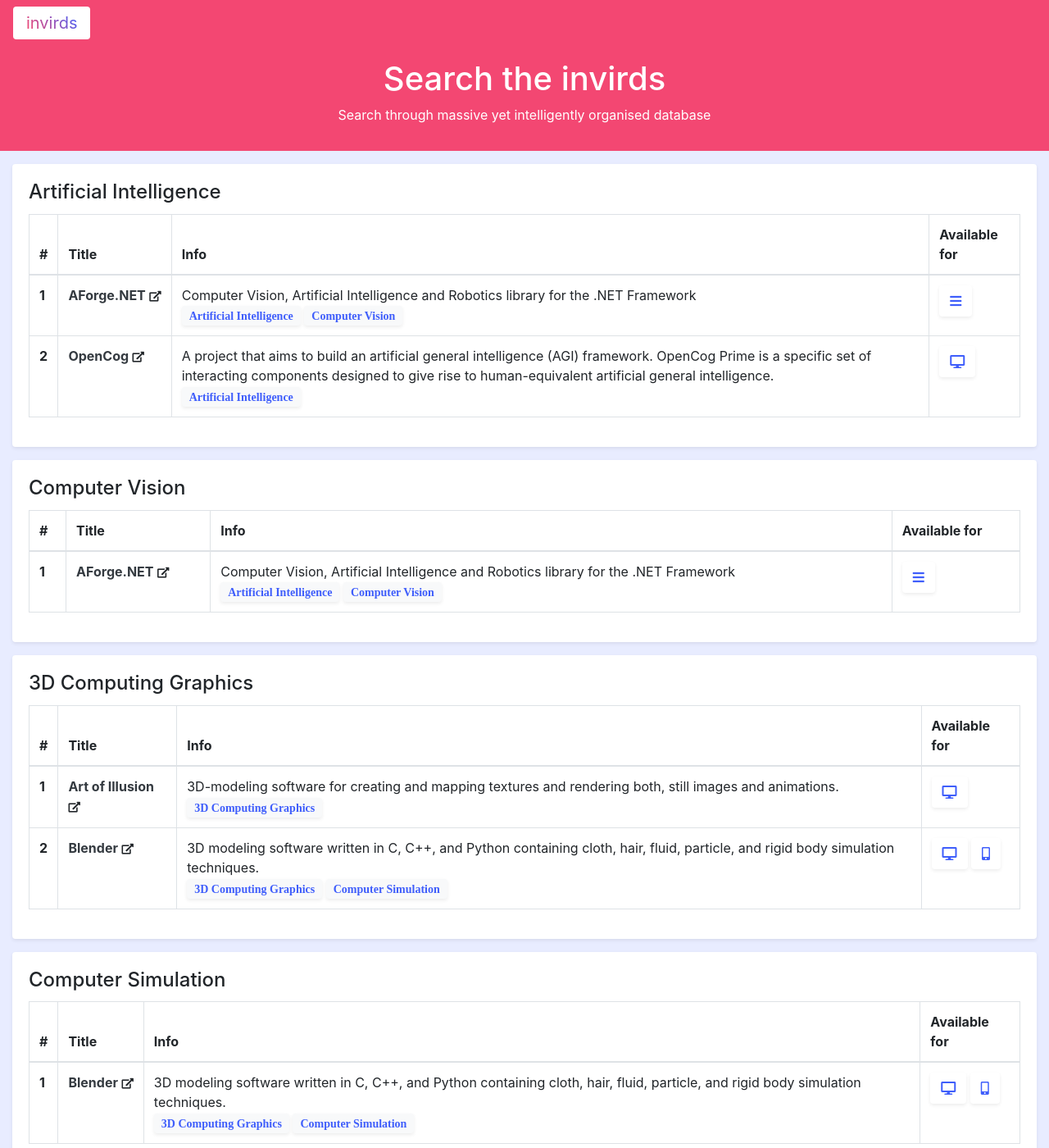
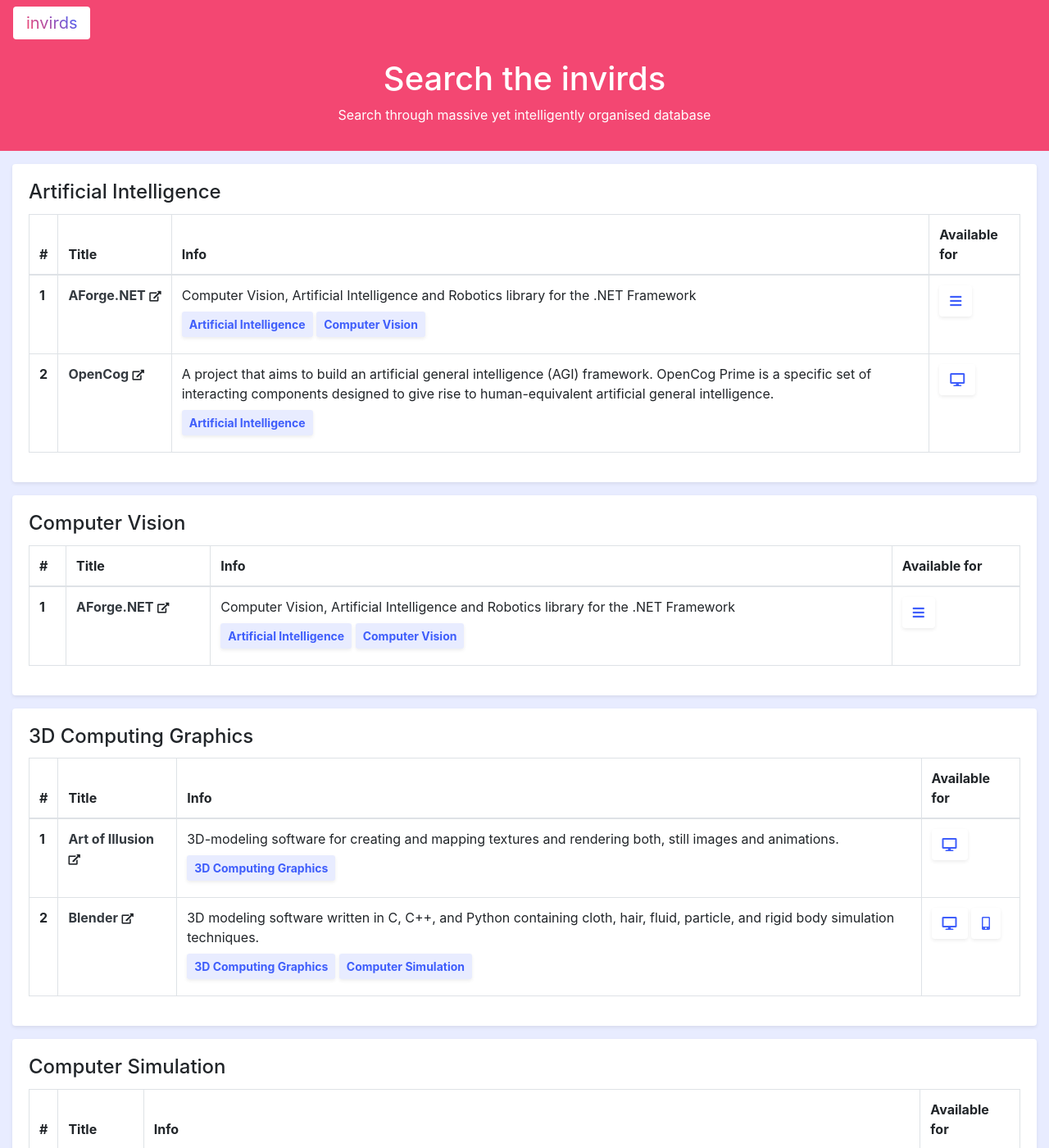
Before and after one commit to Softorage/Softorage, a Jekyll site: the page built from search.md, in a window 1280 px wide and 1400 px high. Shown: the whole window at 82% size. Built offline with Jekyll 4.4.1, drawn with Linux system fonts in a browser that asks for light colours.

Commit message:
added template for bug-issues, md for description fixed & minor changes

```diff
--- a/_layouts/software.html
+++ b/_layouts/software.html
@@ -103,7 +103,7 @@ layout: default
           </span>
           <p class="card-text mt-3">
           {% if page.description %}
-          {{ page.description }}
+          {{ page.description | markdownify }}
           {% else %}Not available, but hey, you could <a href="#contribute">contribute</a>!
           {% endif %}
           </p>
--- a/assets/css/main.scss
+++ b/assets/css/main.scss
@@ -265,7 +265,7 @@ color: #ff4500;
 }
 
 .fa-flickr {
-color: #ff4500; // proper color
+color: #0063dc;
 }
 
 .fa-deviantart {
--- a/search.md
+++ b/search.md
@@ -47,7 +47,7 @@ permalink: /search/
                   {% endif %}
                   <br>
                   {% for soft_categ in software.categories %}
-                  <a href="#{{ soft_categ | replace: " ", "_" | downcase }}"><span class="fas btn btn-light btn-sm text-clr2">{{ soft_categ }}</span></a>
+                  <a href="#{{ soft_categ | replace: " ", "_" | downcase }}"><span class="btn bg-clr2-light btn-sm text-clr2 font-weight-bold my-2">{{ soft_categ }}</span></a>
                   {% endfor %}
                 </td>
                 <td>
```
Also changed, not shown: .gitlab/issue_templates/bug.md (added).
